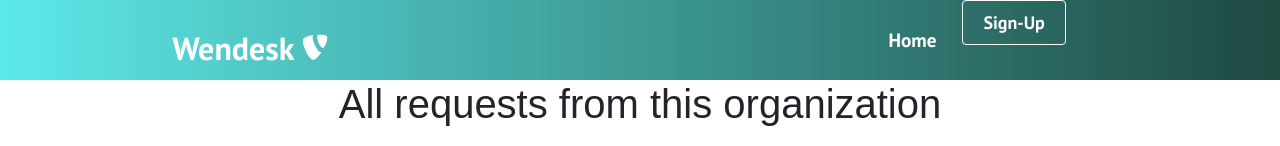
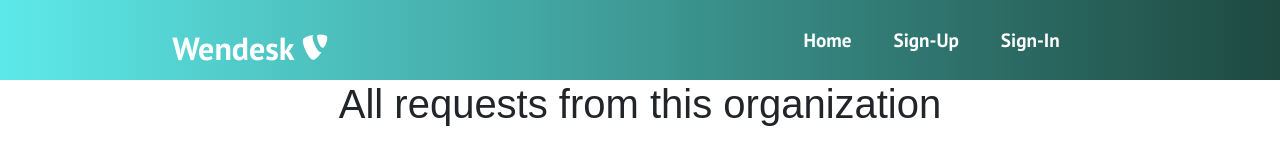
Before and after one commit to davidkiama/Asset-Inventory-Management, a React (Create React App) app: page /manager in a window 1280 px wide. Shown: the top 146 px of the page. Built offline with nearby package versions, Linux system fonts and the light colour scheme; no server answers.

Commit message:
modify navbar links

```diff
--- a/src/components/manager/Navbar.js
+++ b/src/components/manager/Navbar.js
@@ -93,19 +93,41 @@ function Navbar() {
                     AssetList
                   </Link>
                 </li>
+
               </>
             )}
 
             {userRole ? (
-              <button onClick={dispatch(logout)}> logout</button>
+              <>
+                <li className="nav-item">
+                  <Link className="nav-links" onClick={dispatch(logout)}>
+                    Logout
+                  </Link>
+                </li>
+              </>
+              /*<button onClick={dispatch(logout)}> logout</button>*/
+
             ) : (
-              <li className="nav-item">
-                <Link to="/sign-up" className="nav-links-mobile" onClick={closeMobileMenu}>
-                  {/* You have to define closeMobileMenu at the top for it to work. */}
-                  Sign-Up
-                </Link>
-                {button && <Button buttonStyle="btn--outline">Sign-Up</Button>}
-              </li>
+              <>
+                <li className="nav-item">
+                  <Link to="/sign-up" className="nav-links" onClick={closeMobileMenu}>
+                    {/* You have to define closeMobileMenu at the top for it to work. */}
+                    Sign-Up
+                  </Link>
+                  {/*{button && <Button buttonStyle="btn--outline">Sign-Up</Button>}*/}
+                </li>
+
+                <li>
+                  <Link to="/sign-in" className="nav-links" onClick={closeMobileMenu}>
+                    {/* You have to define closeMobileMenu at the top for it to work. */}
+                    Sign-In
+                  </Link>
+                </li>
+              </>
+
+
+
+
             )}
           </ul>
         </div>
```
